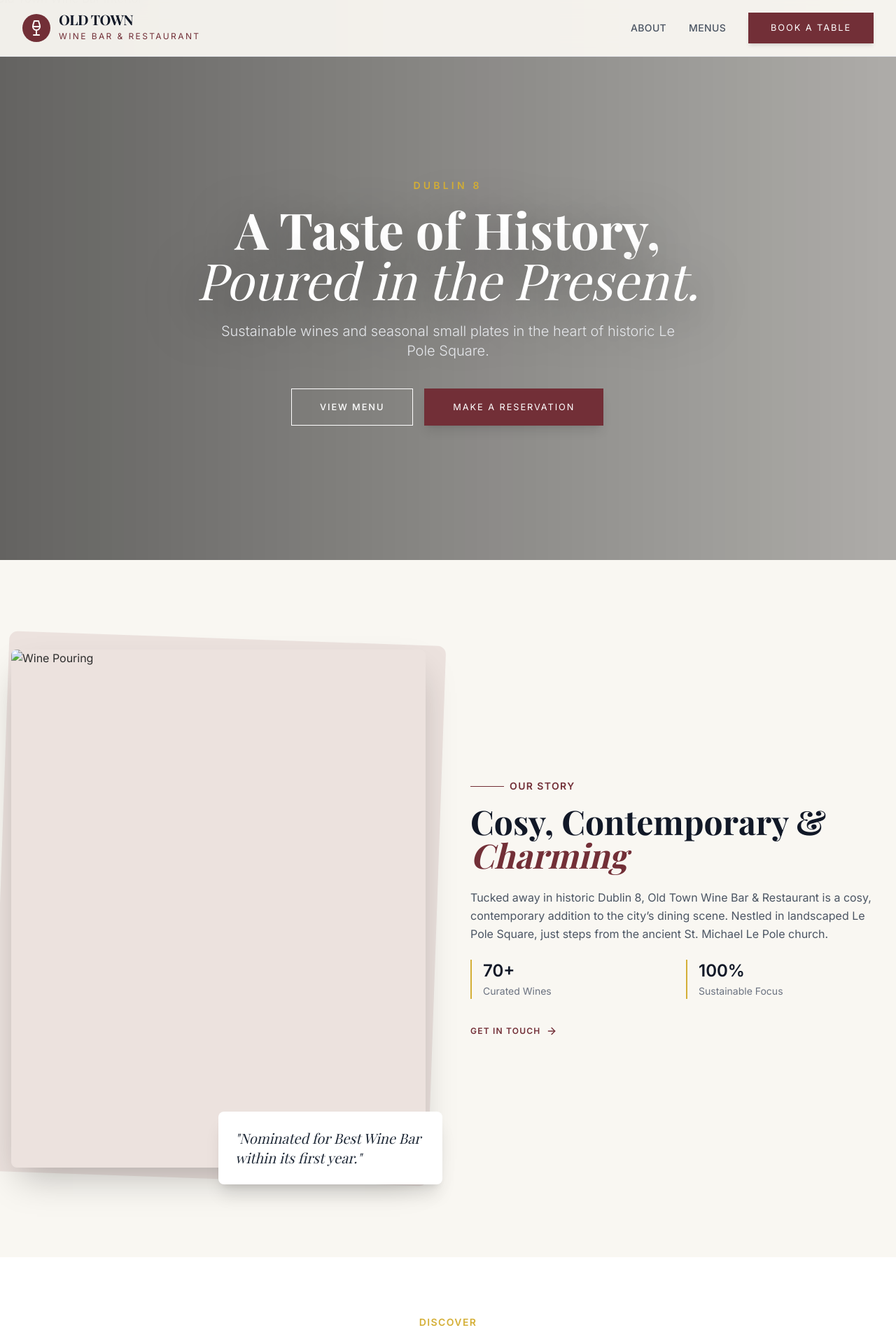
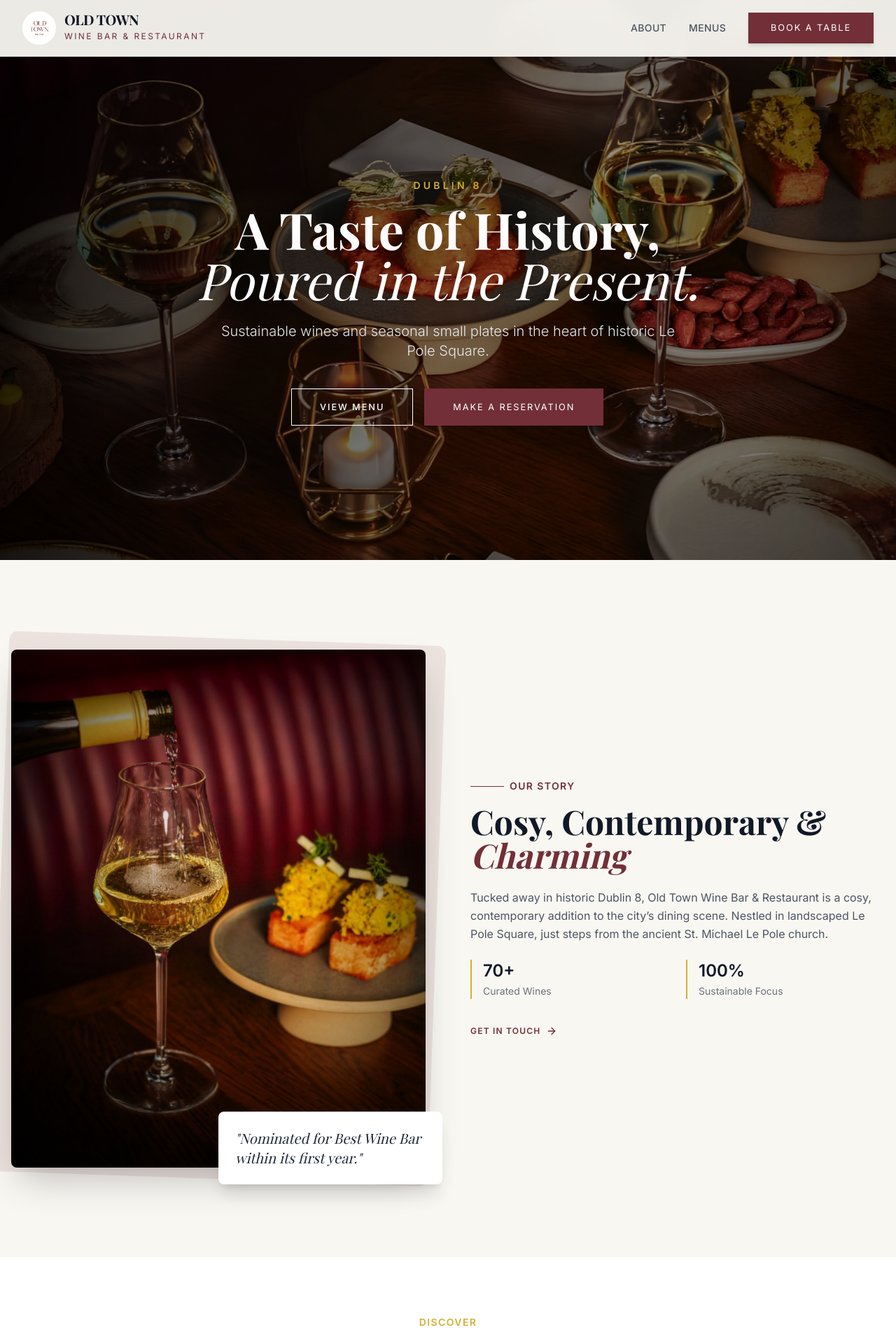
Before and after one commit to dynxssy/Old-Town-Wine, a plain HTML site: page index.html in a window 1280 px wide. Shown: the top 1900 px of the page at 70% size. Drawn offline with nearby package versions, Linux system fonts and the light colour scheme; the site is published under a folder, as on GitHub Pages, so addresses that start at the root find nothing; a web font is replaced by a local one.

Commit message:
fix: Correct image paths by removing leading slashes for proper loading.

```diff
--- a/index.html
+++ b/index.html
@@ -28,8 +28,7 @@
 
                 <!-- Logo -->
                 <div class="flex-shrink-0 flex items-center cursor-pointer" onclick="window.scrollTo(0,0)">
-                    <img src="/sprites/logo.jpg" alt="Old Town Logo"
-                        class="h-12 w-auto object-contain mr-3 rounded-full"
+                    <img src="sprites/logo.jpg" alt="Old Town Logo" class="h-12 w-auto object-contain mr-3 rounded-full"
                         onerror="this.style.display='none'; document.getElementById('fallback-logo').style.display='flex'">
 
                     <!-- Fallback if image fails -->
@@ -93,7 +92,7 @@
     <section class="relative h-screen min-h-[600px] flex items-center justify-center overflow-hidden">
         <div class="absolute inset-0 z-0">
             <div class="absolute inset-0 bg-gradient-to-r from-black/60 to-black/30 z-10"></div>
-            <img src="/sprites/home.jpeg" alt="Old Town Wine Bar Interior"
+            <img src="sprites/home.jpeg" alt="Old Town Wine Bar Interior"
                 class="w-full h-full object-cover animate-pulse-slow">
         </div>
 
@@ -130,7 +129,7 @@
                 <div
                     class="absolute -inset-4 bg-[#722F37]/10 rounded-xl transform rotate-2 transition-transform duration-500 group-hover:rotate-1">
                 </div>
-                <img src="/sprites/about.jpeg" alt="Wine Pouring"
+                <img src="sprites/about.jpeg" alt="Wine Pouring"
                     class="relative rounded-lg shadow-2xl w-full h-auto object-cover aspect-[4/5]">
                 <div class="absolute -bottom-6 -right-6 bg-white p-6 rounded-lg shadow-xl max-w-xs hidden md:block">
                     <p class="serif italic text-xl text-gray-800">"Nominated for Best Wine Bar within its first year."
```
